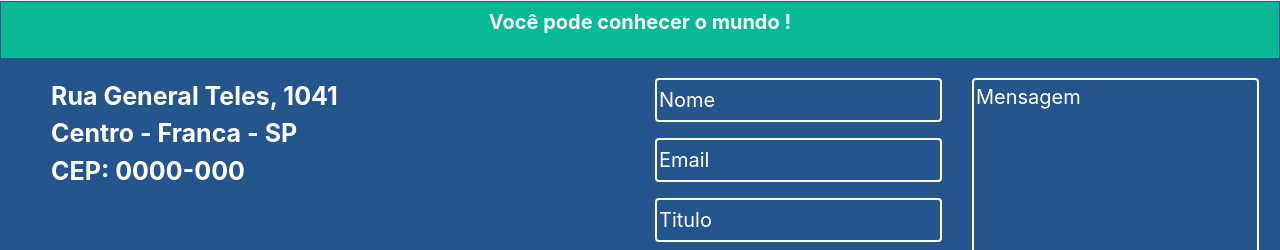
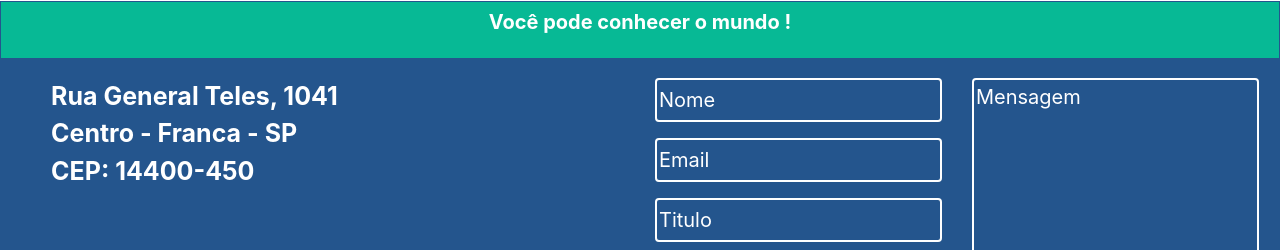
Before and after one commit to TiagoTi/lu-turismo, an Angular app: page /home in a window 1280 px wide. Shown: the part 1137-1387 px from the top of the page. Built offline with nearby package versions, Linux system fonts and the light colour scheme.

Commit message:
add new cep number

```diff
--- a/src/app/footer/footer.component.html
+++ b/src/app/footer/footer.component.html
@@ -7,7 +7,7 @@
 			<div class="col-sm"><p>
 				Rua General Teles, 1041<br/>
 				Centro - Franca - SP<br/>
-				CEP: 0000-000
+				CEP: 14400-450
 			</p></div>
 			<div class="col-sm">
 				<form action="" class="row">
```
